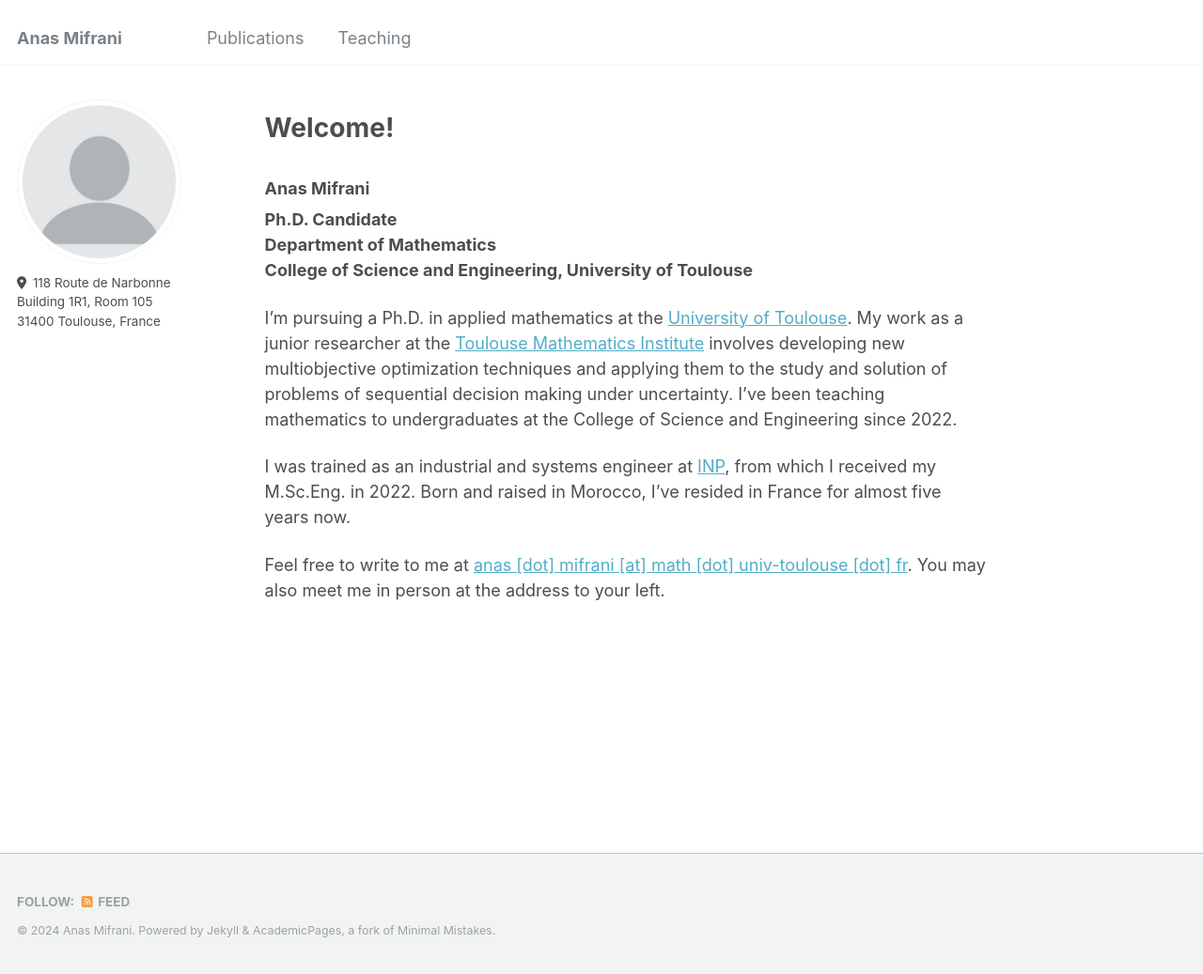
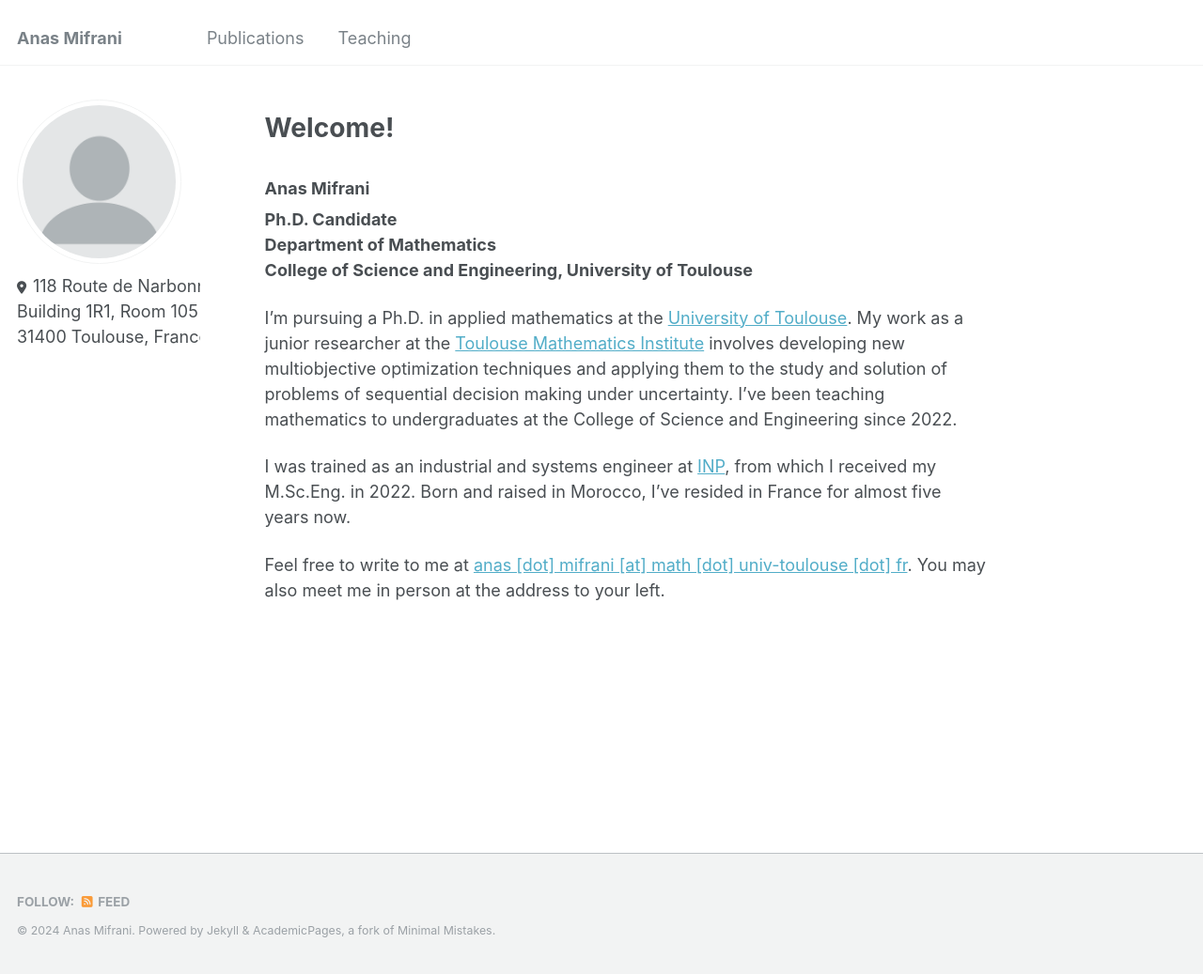
Before and after one commit to anmifrani/anmifrani.github.io, a Jekyll site: the page built from _pages/about.md, in a window 1280 px wide and 1037 px high. Shown: the whole window at 94% size. Built offline with Jekyll 4.4.1, drawn with Linux system fonts in a browser that asks for light colours.

Commit message:
Update _config.yml

```diff
--- a/_config.yml
+++ b/_config.yml
@@ -25,7 +25,7 @@ author:
   name             : #"Anas Mifrani"
   pronouns         : # example: "she/her"
   bio              : #"Ph.D. Candidate"
-  location         : 118 Route de Narbonne <br> Building 1R1, Room 105 <br> 31400 Toulouse, France
+  location         : <font size="4">118 Route de Narbonne <br> Building 1R1, Room 105 <br> 31400 Toulouse, France</font>
   employer         : #"University of Toulouse"
   uri              : # URL
   email            : #"anas.mifrani@math.univ-toulouse.fr"
```
